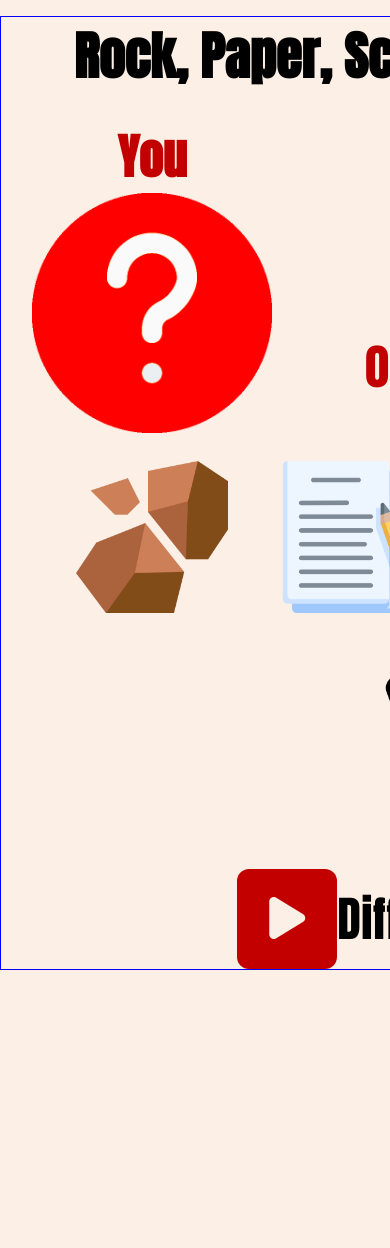
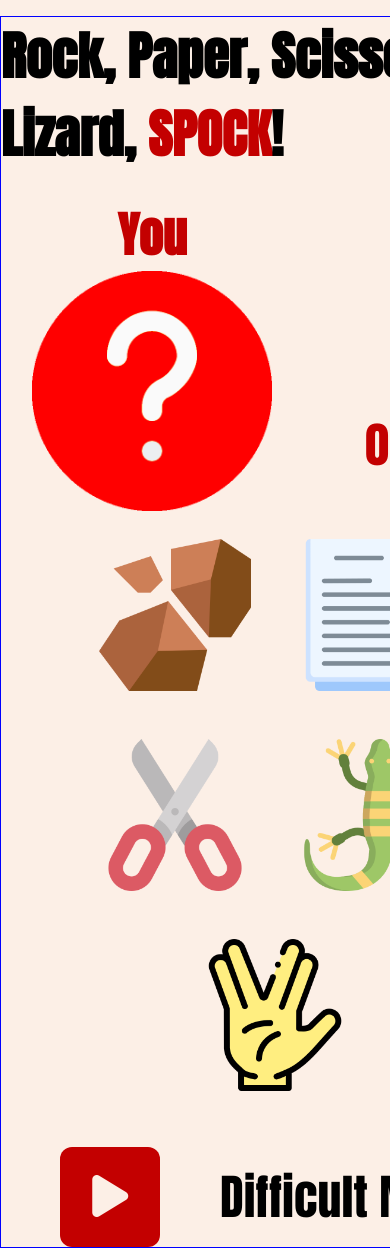
Before and after one commit to tony-albanese/ci-project-2, a plain HTML site: page index.html in a window 390 px wide. Shown: the top 1248 px of the page. Before the commit the page ends 970 px from the top, so only its background shows below. Drawn offline with Linux system fonts and the light colour scheme.

Commit message:
placed items in grid area for small screens

```diff
--- a/assets/css/style.css
+++ b/assets/css/style.css
@@ -221,5 +221,41 @@
 /* Media query for a mobile screen */
 @media only screen and (max-width: 425px) {
 
+    game-area {
+        grid-template-areas:
+        "header-area header-area"
+        "player-area computer-area"
+        "score-area score-area"
+        "tile-area tile-area"
+        "button-area settings-area"
+        ;
+    }
 
+    h1 {
+        grid-area: header-area;
+    }
+
+    player-card {
+        grid-area: card-area;
+    }
+
+    computer-card {
+        grid-area: card-area;
+    }
+
+    score-board {
+        grid-area: score-area;
+    }
+
+    game-tile-panel {
+        grid-area: tile-area;
+    }
+
+    #play-button {
+        grid-area: button-area;
+    }
+
+    settings-panel{
+        grid-area: settings-area;
+    }
 }
```
